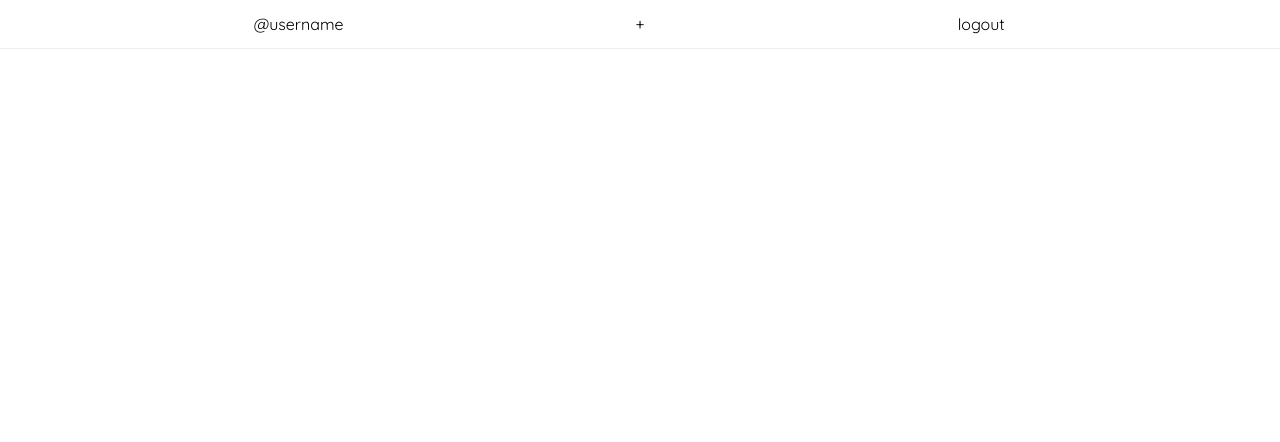
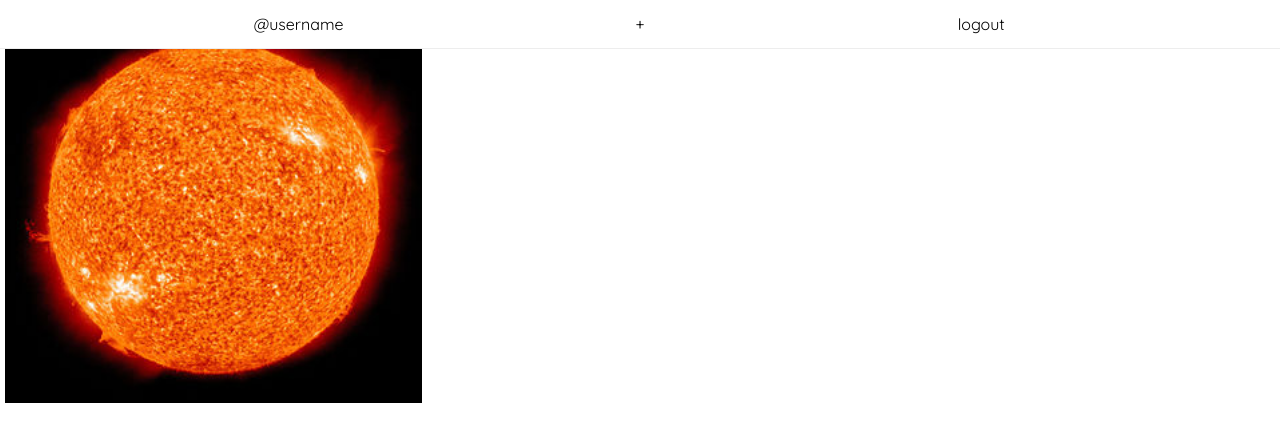
Before and after one commit to Victormg42/SGProfiles, a PHP site: page /view/home.html in a window 1280 px wide. Shown: the top 442 px of the page. Run offline with PHP 8.4, Linux system fonts and the light colour scheme.

Commit message:
Cuarto commit

```diff
--- a/css/style.css
+++ b/css/style.css
@@ -173,3 +173,16 @@ input[type=submit] {
 input[type=submit]:hover {
     background-color: #45a049;
 }
+
+
+/* clase de columnas */
+
+.three-column {
+    float: left;
+    width: 33.33%;
+    padding: 5px;
+}
+
+.three-column img {
+    width: 100%;
+}
--- a/view/home.html
+++ b/view/home.html
@@ -37,6 +37,13 @@
             </div>
         </div>
     </div>
+
+    <!--Galería-->
+    <div class="row">
+        <div class="three-column">
+            <img src="../public/sol.jpg" alt="">
+        </div>
+    </div>
 </body>
 
 </html>
```
Also changed, not shown: controller/postController.php (+3 -5 lines).
